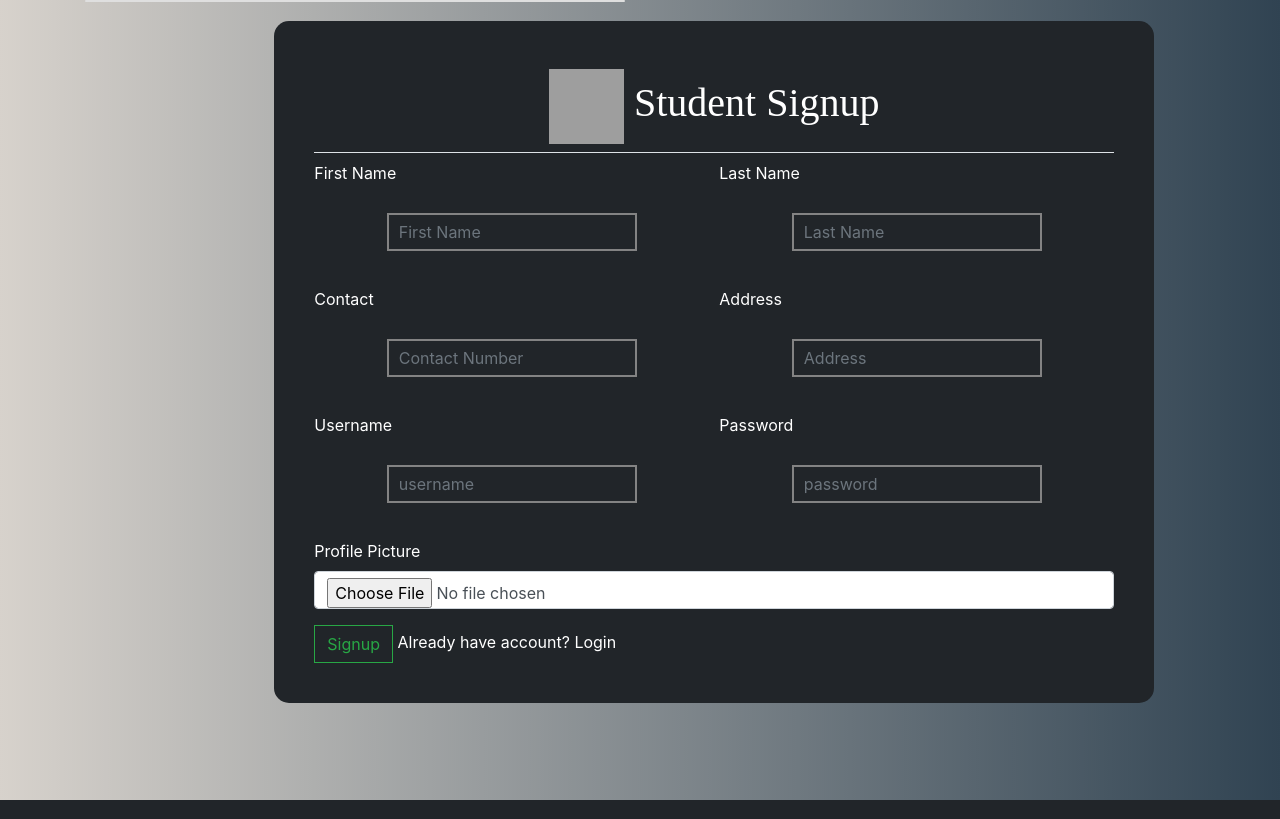
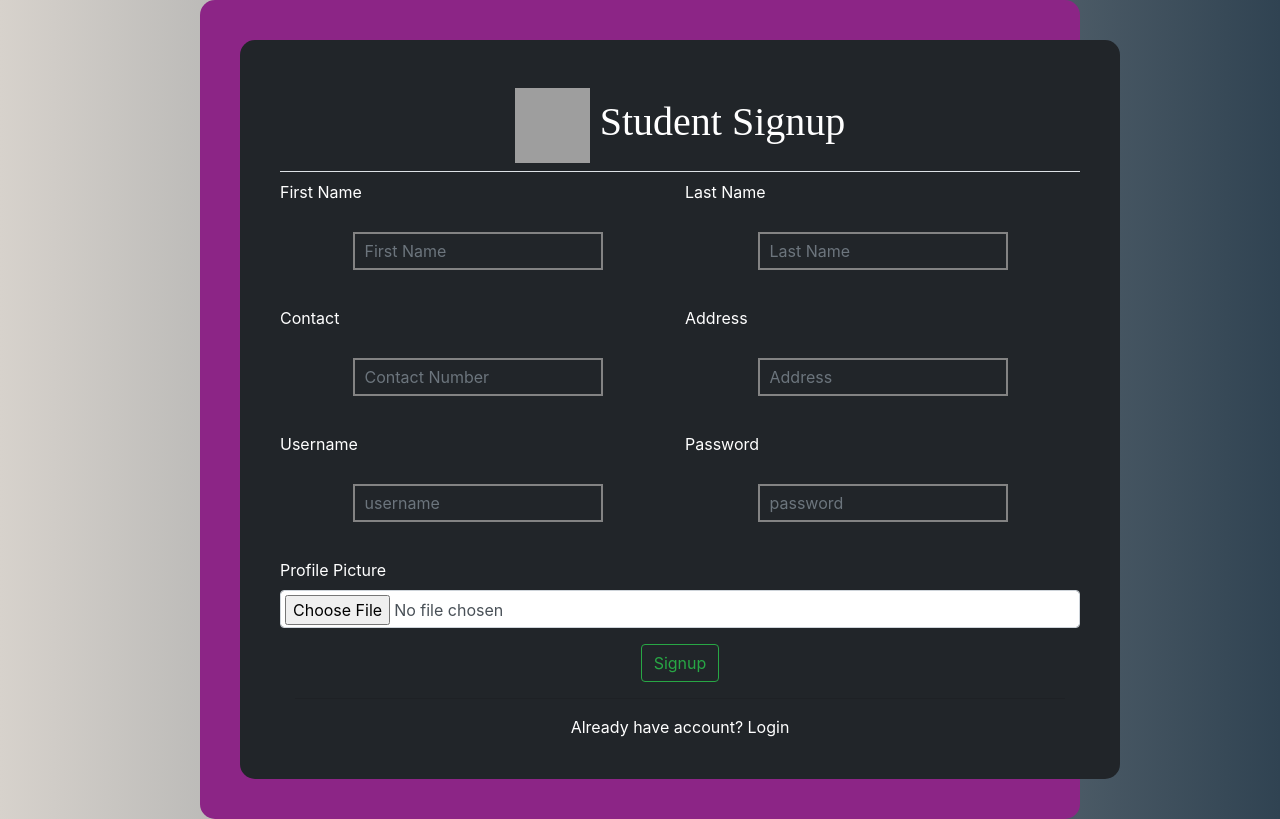
Before and after one commit to Muhammadb1094/Project-Based-Learning, a Django app: page /student/studentsignup in a window 1280 px wide. Run offline with Django 3.2, Linux system fonts and the light colour scheme; some libraries are stand-ins or nearby versions; grey boxes are pictures that could not be loaded.

Commit message:
last changes before save functionality

```diff
--- /dev/null
+++ b/file.txt
@@ -0,0 +1 @@
+Muqaddas Paghl hy.... YES
--- a/projectlearning/settings.py
+++ b/projectlearning/settings.py
@@ -16,7 +16,9 @@ import os
 BASE_DIR = os.path.dirname(os.path.dirname(os.path.abspath(__file__)))
 TEMPLATE_DIR = os.path.join(BASE_DIR,'templates')
 STATIC_DIR=os.path.join(BASE_DIR,'static')
-MEDIA_ROOT=os.path.join(BASE_DIR,'static')
+
+MEDIA_URL = '/media/'
+MEDIA_ROOT = os.path.join(BASE_DIR, 'media')
 
 # Quick-start development settings - unsuitable for production
 # See https://docs.djangoproject.com/en/3.0/howto/deployment/checklist/
--- a/projectlearning/urls.py
+++ b/projectlearning/urls.py
@@ -1,8 +1,9 @@
+from django.conf.urls.static import static
 from django.urls import path, include
 from django.contrib import admin
 from exam import views
 from django.contrib.auth.views import LogoutView
-
+from django.conf import settings
 admin.site.site_header = "Project Based Learning Admin Panel"
 admin.site.site_title = "PBL Admin"
 admin.site.index_title = "Welcome to PBL Portal"
@@ -16,3 +17,6 @@ urlpatterns = [
     path('contactus', views.contactus_view),
     path('afterlogin', views.afterlogin_view, name='afterlogin'),
 ]
+
+if settings.DEBUG:
+    urlpatterns += static(settings.MEDIA_URL, document_root=settings.MEDIA_ROOT)
--- a/student/views.py
+++ b/student/views.py
@@ -117,6 +117,7 @@ def check_marks_view(request,pk):
     results= QMODEL.Result.objects.all().filter(exam=course).filter(student=student)
     return render(request,'student/check_marks.html',{'results':results})
 
+
 @login_required(login_url='studentlogin')
 @user_passes_test(is_student)
 def student_marks_view(request):
--- a/templates/student/student_exam.html
+++ b/templates/student/student_exam.html
@@ -21,7 +21,6 @@
     }
   </style>
 </head>
-<br><br>
 <div class="container">
   <div class="panel panel-primary">
     <div class="panel-heading">
--- a/templates/student/studentclick.html
+++ b/templates/student/studentclick.html
@@ -22,8 +22,7 @@
 
 <body>
 
-  {% include "exam/navbar.html" %}
-  <br><br>
+
   <div class="jumbotron" style="margin-bottom:0px;">
     <h1 class="display-4">Hello Student,</h1>
     <p class="lead">and Welcome to Online Examination System</p>
--- a/templates/student/studentlogin.html
+++ b/templates/student/studentlogin.html
@@ -1,6 +1,6 @@
 <!DOCTYPE html>
 {% load widget_tweaks %}
-<html lang="en" dir="ltr">
+<html lang="en">
   <head>
     <meta charset="utf-8">
     <title></title>
--- a/templates/student/studentsignup.html
+++ b/templates/student/studentsignup.html
@@ -6,7 +6,7 @@
     <title>SignUp</title>
     <style media="screen">
       body {
-    margin: 0;
+    margin: 0px;
     padding: 0;
     font-family: sans-serif;
     background: #304352;  /* fallback for old browsers */
@@ -18,14 +18,23 @@
 .box {
     width: 110vh;
     padding: 40px;
-    position: absolute;
     top: 50%;
-    left: 35%;
     background: #212529;
     border-radius: 15px;
     color: white;
     transition: 0.25s;
-    margin-top: 20px;
+
+}
+.box1 {
+    width: 110vh;
+    padding: 40px;
+    top: 50%;
+    background: #8c2586;
+    opacity: 5;
+    border-radius: 15px;
+    color: white;
+    transition: 0.25s;
+
 }
 
 .box input[type="text"],
@@ -86,12 +95,10 @@
   <body>
     {% include "exam/navbar.html" %}
 
-     <div class="container" style="border-bottom: 50px !important">
+     <div class="container">
 
-    <div class="row">
-        <div class="col-md-6">
-
-            <div class="card">
+    <div class="row justify-content-center">
+            <div class="box1">
                 <form class="box" method="post">
 
                     {% csrf_token %}
@@ -138,22 +145,25 @@
                         <div class="form-row">
                         <div class="form-group col-md-12">
                           <label for="profile_pic">Profile Picture</label>
-                          {% render_field studentForm.profile_pic|attr:'required:true' class="form-control" placeholder="" %}
+                          {% render_field studentForm.profile_pic|attr:'required:true' class="form-control p-1" placeholder="" %}
                         </div>
 
                       </div>
 
 
-                    <button type="submit" class="btn btn-outline-success" style="border-radius: 0%;">Signup</button>
+                    <div class="container text-center">
+                        <button type="submit" class="btn btn-outline-success rounded" style="border-radius: 0%;">Signup</button>
+                    </div>
 
-
-                    <span class="text-white">
-                       Already have account?
-                   </span>
-                    <a href="{% url 'studentlogin' %}" class="text-white" style="border-radius:0%;">Login</a>
+                    <div class="container text-center">
+                        <hr>
+                        <span class="text-white">
+                            Already have account?
+                        </span>
+                        <a href="{% url 'studentlogin' %}" class="text-white" style="border-radius:0%;">Login</a>
+                    </div>
                 </form>
             </div>
-        </div>
     </div>
      </div>
 
```
Also changed, not shown: templates/student/studentbase.html (+12 -6 lines), db.sqlite3, media/profile_pic/Student/1.PNG (added), media/profile_pic/Student/Q2.PNG (added), media/profile_pic/Student/mine_2.png (added).
